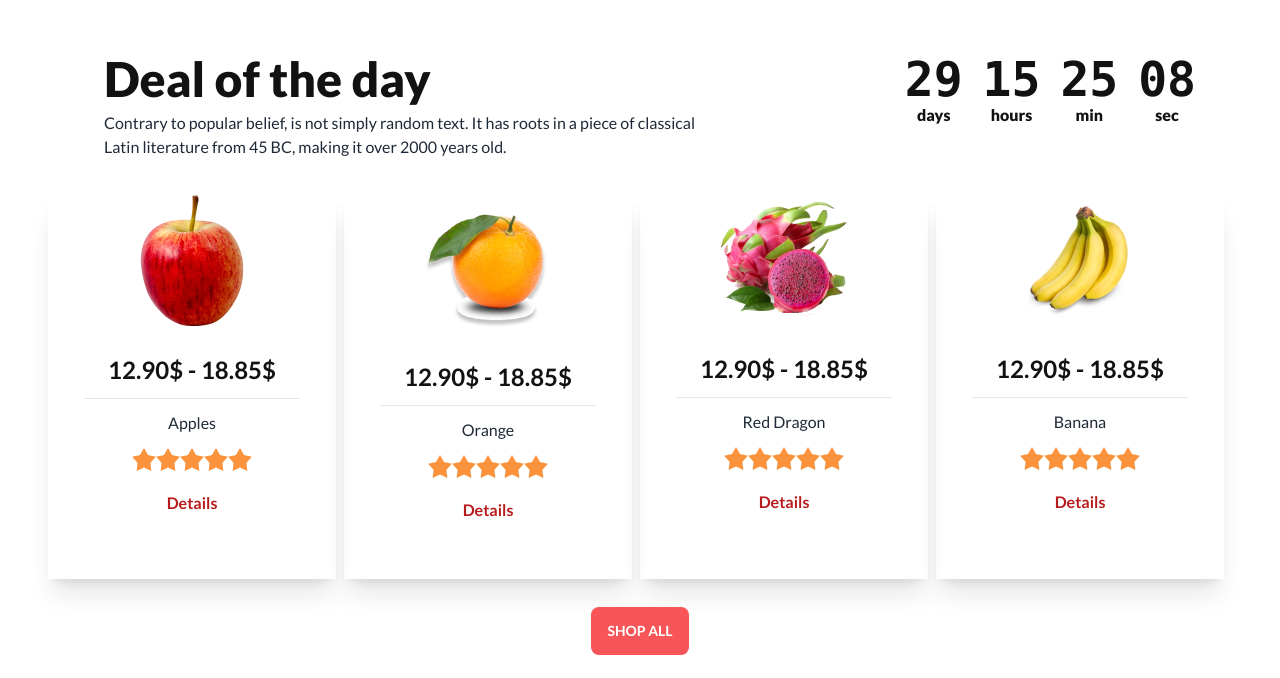
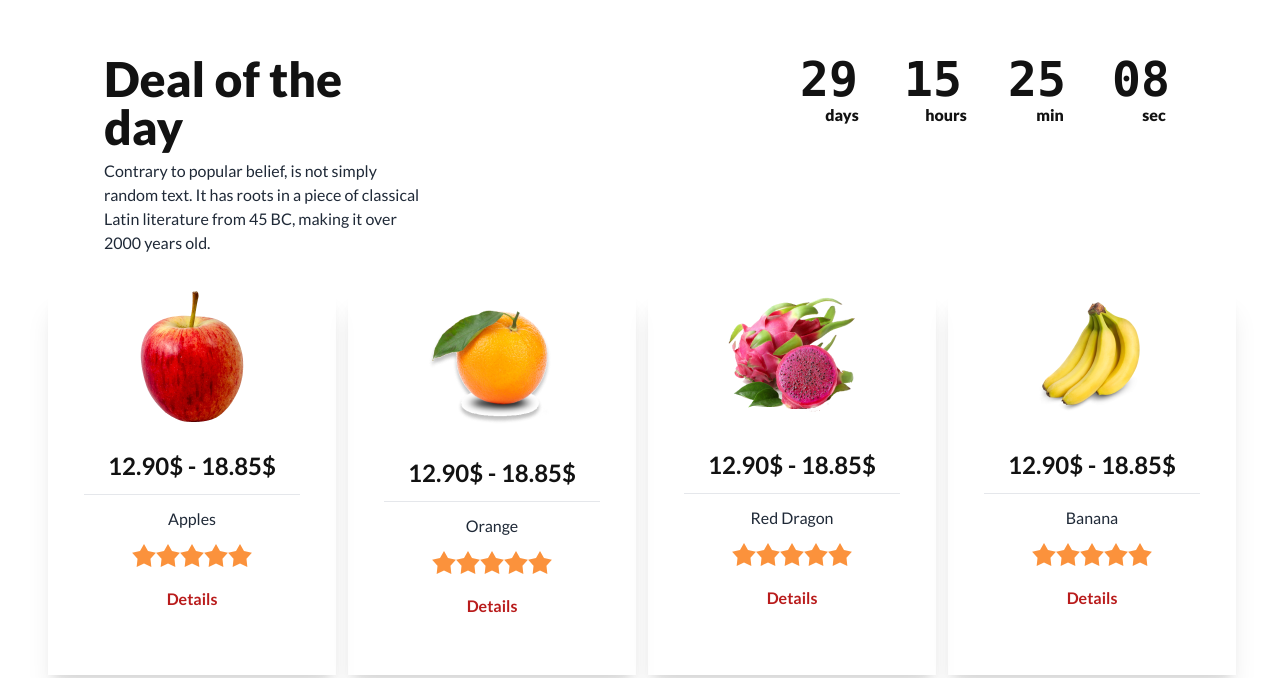
Before and after one commit to rifat-sarker/fruit-brust, a plain HTML site: page index.html in a window 1280 px wide. Shown: the part 1473-2151 px from the top of the page. Drawn offline with nearby package versions, Linux system fonts and the light colour scheme.

Commit message:
responsive done

```diff
--- a/index.html
+++ b/index.html
@@ -155,7 +155,7 @@
     <main class="max-w-screen-xl mx-auto p-5 md:p-8 lg:p-12">
         <!-- deal of the day section -->
         <section class=" bg-color-white pb-32">
-            <div class="flex justify-between py-9">
+            <div class="grid lg:grid-cols-2 lg:gap-80 py-9">
                 <div class="mx-14 pt-10">
                     <h2 class="text-5xl font-extrabold text-color-black mb-2">Deal of the day</h2>
                     <p class="">Contrary to popular belief, is not simply random text. It has roots in a
@@ -163,7 +163,7 @@
                         Latin literature from 45 BC, making it over 2000 years old.</p>
                 </div>
                 <!-- countdown -->
-                <div class="grid lg:grid-flow-col gap-5 text-center auto-cols-max pr-9 text-color-black font-extrabold pt-10">
+                <div class="grid grid-flow-row grid-cols-4 lg:grid-cols-4 gap-5 text-center auto-cols-max pr-9 text-color-black font-extrabold pt-10">
                     <div class="flex flex-col">
                         <span class="countdown font-mono text-5xl">
                             <span style="--value:29;"></span>
@@ -191,7 +191,7 @@
                 </div>
             </div>
             <!-- card  -->
-            <div class="grid grid-cols-1 md:grid-cols-2 lg:grid-cols-4 container mx-auto">
+            <div class="grid grid-cols-1 md:grid-cols-2 lg:grid-cols-4 gap-4">
                 <div class="h-96 w-72 text-center shadow-xl">
                     <img class="m-auto" src="images/fruit6.png" alt="">
                     <h4 class="font-bold text-2xl text-color-black mb-3 mt-7">12.90$ - 18.85$</h4>
@@ -713,7 +713,7 @@
                     </div>
                 </div>
                 <div>
-                    <img class="h-[307px] w[410px]" src="images/whychoose1.png" alt="">
+                    <img class="h-[365px] w[410px]" src="images/whychoose1.png" alt="">
                 </div>
                 <div>
                     <div class="flex gap-2">
```
